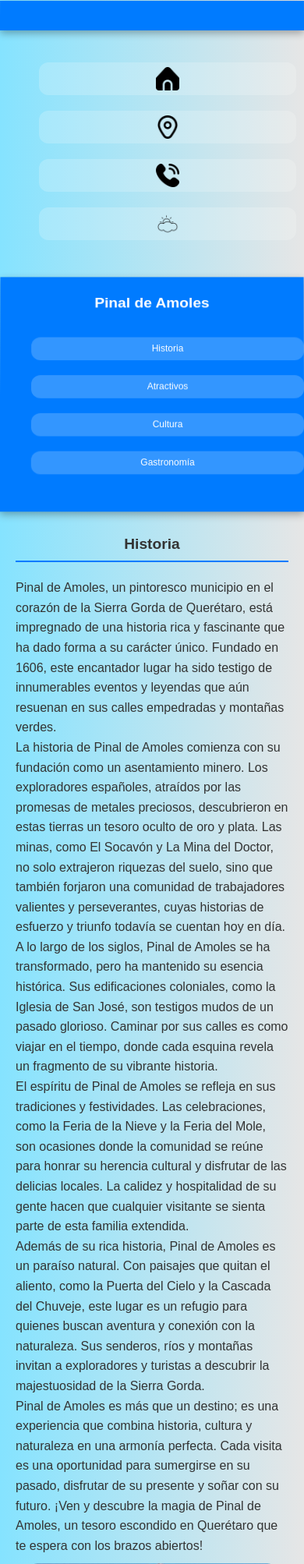
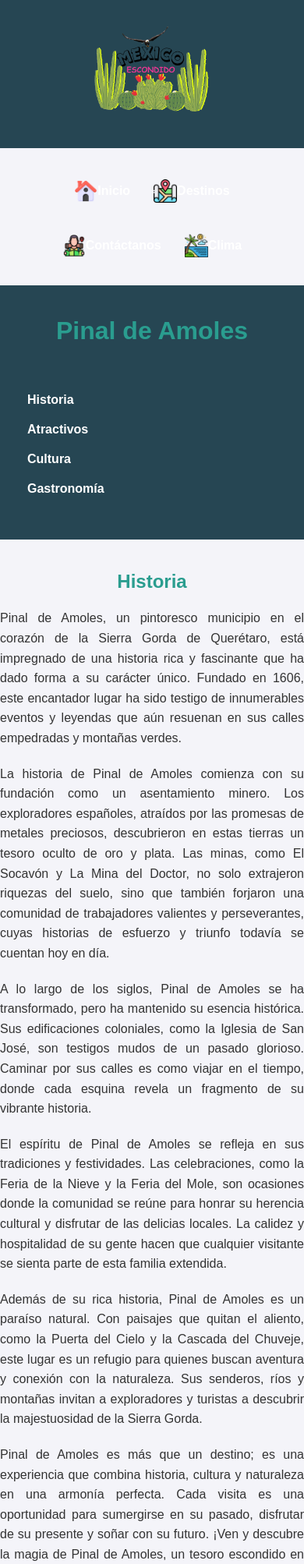
Before and after one commit to IVAN0137/estoesturismo, a PHP site: page /pinal.html in a window 390 px wide. Shown: the top 2006 px of the page at 78% size. Run offline with PHP 8.4, Linux system fonts and the light colour scheme.

Commit message:
modificacion y agregue el logo

```diff
--- a/css/presentacion.css
+++ b/css/presentacion.css
@@ -1,227 +1,226 @@
-/* Reset de estilos básicos */
-body, h1, h2, h3, p {
+/* General Styles */
+body {
+    font-family: 'Arial', sans-serif;
+    background-color: #f4f4f9;
     margin: 0;
     padding: 0;
+    color: #333;
+    overflow-x: hidden;
 }
 
-/* Estilos generales del cuerpo */
-body {
-    font-family: 'Arial', sans-serif;
-    line-height: 1.6;
-    background: linear-gradient(to right, #85e3ff, #e6e6e6);
-    color: #333;
-    perspective: 1000px; /* Añade perspectiva 3D */
+.container {
+    width: 90%;
+    margin: 0 auto;
 }
 
-/* Estilo del encabezado */
 header {
-    background: #007bff;
+    background-color: #264653;
     color: white;
     padding: 20px 0;
     text-align: center;
-    box-shadow: 0 4px 10px rgba(0, 0, 0, 0.3);
-    animation: fadeIn 2s ease-in-out, rotateHeader 3s ease-in-out infinite alternate;
+    position: relative;
 }
 
-@keyframes rotateHeader {
-    from { transform: rotateX(0deg); }
-    to { transform: rotateX(10deg); }
+.logo {
+    display: block;
+    margin: 0 auto;
+    width: 150px;
+    height: auto;
+    transition: transform 0.3s ease-in-out;
 }
 
-/* Estilo del contenedor de navegación */
-nav {
-    margin: 20px auto;
-    perspective: 1000px;
+.logo:hover {
+    transform: rotate(360deg);
 }
 
 nav ul {
+    list-style: none;
+    padding: 0;
     display: flex;
     justify-content: center;
-    list-style: none;
-    animation: slideIn 1.5s ease forwards;
+    flex-wrap: wrap;
+    margin-top: 20px;
 }
 
-@keyframes slideIn {
-    from { transform: translateY(-50px); opacity: 0; }
-    to { transform: translateY(0); opacity: 1; }
+nav ul li {
+    margin: 10px 20px;
 }
 
-nav li {
-    margin: 0 25px;
+nav ul li a {
+    text-decoration: none;
+    color: white;
+    font-weight: bold;
+    display: flex;
+    align-items: center;
     position: relative;
+    transition: transform 0.3s ease-in-out, background-color 0.3s ease-in-out;
+    padding: 10px 15px;
+    border-radius: 5px;
 }
 
-nav li a {
-    text-decoration: none;
-    color: #fff;
-    font-size: 18px;
-    display: flex;
-    align-items: center;
-    justify-content: center;
-    position: relative;
-    z-index: 10;
-    transition: transform 0.6s ease, background-color 0.4s ease;
-    padding: 12px 20px;
-    border-radius: 12px;
-    background-color: rgba(255, 255, 255, 0.2);
+nav ul li a img {
+    margin-right: 5px;
+    transition: transform 0.3s ease-in-out;
 }
 
-nav li a:hover {
-    background-color: rgba(255, 255, 255, 0.5);
-    transform: scale(1.4) rotateY(20deg);
+nav ul li a span {
+    position: relative;
+    z-index: 1;
 }
 
-nav img {
-    vertical-align: middle;
-    transition: transform 0.4s ease, filter 0.4s ease;
-    backface-visibility: hidden;
+nav ul li a:hover {
+    background-color: #2a9d8f;
+    transform: scale(1.1);
 }
 
-nav img:hover {
-    transform: scale(1.7) rotateZ(720deg);
-    filter: drop-shadow(3px 5px 10px rgba(0, 0, 0, 0.6));
+nav ul li a:hover img {
+    transform: scale(1.2);
 }
 
-nav li a span {
-    display: none;
-    position: absolute;
-    left: 60px;
-    top: 50%;
-    transform: translateY(-50%);
-    background-color: #00ff00;
-    color: #fff;
-    padding: 10px 16px;
-    border-radius: 12px;
-    white-space: nowrap;
-    box-shadow: 0 5px 15px rgba(0, 0, 0, 0.5);
-    opacity: 0;
-    z-index: 1000;
-    transition: opacity 0.4s ease, transform 0.4s ease;
+nav ul li a:hover .tooltip {
+    opacity: 1;
+    visibility: visible;
 }
 
-nav li:hover a span {
-    display: block;
-    opacity: 1;
-    transform: translate(80px, -50%) scale(1.3);
-    transition: all 0.5s ease-in-out;
+nav ul li a:active {
+    animation: fadeOut 0.6s forwards;
 }
 
-/* Estilo del contenedor principal */
-.container {
-    max-width: 1200px;
-    margin: 0 auto;
-    padding: 20px;
+/* Animación de desvanecimiento */
+@keyframes fadeOut {
+    0% {
+        opacity: 1;
+        transform: scale(1);
+    }
+    50% {
+        opacity: 0.5;
+        transform: scale(0.8);
+    }
+    100% {
+        opacity: 0;
+        transform: scale(1.2);
+    }
 }
 
-/* Estilos para las secciones */
-main {
-    padding: 20px;
-    animation: slideUp 2s ease-in-out;
+.tooltip {
+    position: absolute;
+    bottom: -25px;
+    left: 50%;
+    transform: translateX(-50%);
+    background-color: #e76f51;
+    color: white;
+    padding: 5px 10px;
+    border-radius: 5px;
+    opacity: 0;
+    visibility: hidden;
+    transition: opacity 0.3s ease-in-out;
+    white-space: nowrap;
 }
 
-@keyframes slideUp {
-    from { transform: translateY(50px); opacity: 0; }
-    to { transform: translateY(0); opacity: 1; }
+h1, h2, h3 {
+    color: #2a9d8f;
 }
 
-h1, h2 {
-    text-align: center;
-    margin-bottom: 20px;
-    animation: fadeInText 2s ease-in-out;
+h1 {
+    margin-top: 20px;
 }
 
-@keyframes fadeInText {
-    0% { opacity: 0; }
-    100% { opacity: 1; }
+header nav {
+    background-color: #264653;
+    padding: 10px 0;
 }
 
-h2 {
-    border-bottom: 2px solid #007bff;
-    padding-bottom: 5px;
+header nav ul {
+    display: flex;
+    justify-content: center;
 }
 
-/* Estilos para las imágenes de las atracciones */
-.attraction img {
-    max-width: 80%;
-    height: auto;
-    border-radius: 10px;
-    transition: transform 0.8s ease, box-shadow 0.8s ease;
-    margin: 10px auto;
-    display: block;
-    transform: perspective(800px) rotateY(0deg);
+header nav ul li {
+    margin: 0 20px;
 }
 
-.attraction img:hover {
-    transform: perspective(800px) rotateY(20deg) scale(1.1);
-    box-shadow: 0 20px 40px rgba(0, 0, 0, 0.5);
+main {
+    margin-top: 20px;
 }
 
-/* Estilo del pie de página */
-footer {
-    background: #007bff;
-    color: white;
+main h2 {
     text-align: center;
-    padding: 10px 0;
-    position: relative;
-    margin-top: 20px;
-    animation: rotateFooter 2s ease-in-out infinite alternate;
+    margin-top: 40px;
 }
 
-@keyframes rotateFooter {
-    from { transform: rotateX(0deg); }
-    to { transform: rotateX(10deg); }
+main p {
+    text-align: justify;
+    line-height: 1.6;
+    margin: 20px 0;
 }
 
-/* Media queries para hacerlo responsive */
-@media (max-width: 1024px) {
-    nav li a {
-        padding: 10px 15px;
-        font-size: 16px;
+.attraction {
+    margin-bottom: 40px;
+    text-align: center;
+    position: relative;
+    overflow: hidden;
+    transition: transform 0.3s ease-in-out;
 }
 
 .attraction img {
-        max-width: 90%;
-    }
+    width: 100%;
+    height: auto;
+    max-width: 600px;
+    border-radius: 10px;
+    transition: transform 0.3s ease-in-out, filter 0.3s ease-in-out;
 }
 
-@media (max-width: 768px) {
-    nav li {
-        margin: 0 15px;
+.attraction:hover img {
+    transform: scale(1.1);
+    filter: brightness(80%);
 }
 
-    nav li a {
-        padding: 8px 12px;
-        font-size: 14px;
+.attraction .description {
+    position: absolute;
+    top: 50%;
+    left: 50%;
+    transform: translate(-50%, -50%);
+    color: white;
+    background-color: rgba(0, 0, 0, 0.5);
+    padding: 20px;
+    border-radius: 10px;
+    opacity: 0;
+    visibility: hidden;
+    transition: opacity 0.3s ease-in-out;
 }
 
-    h1, h2 {
-        font-size: 1.5em;
+.attraction:hover .description {
+    opacity: 1;
+    visibility: visible;
 }
 
-    .container {
-        padding: 15px;
-    }
+footer {
+    background-color: #264653;
+    color: white;
+    text-align: center;
+    padding: 20px 0;
+    margin-top: 40px;
 }
 
-@media (max-width: 480px) {
-    nav ul {
+footer p {
+    margin: 0;
+}
+
+@media screen and (max-width: 768px) {
+    nav ul li {
+        display: block;
+        margin: 10px 0;
+    }
+
+    header nav ul {
         flex-direction: column;
     }
 
-    nav li {
-        margin: 10px 0;
+    nav ul li a img {
+        margin-right: 0;
     }
 
-    nav li a {
-        padding: 6px 10px;
-        font-size: 12px;
-    }
-
-    h1, h2 {
-        font-size: 1.2em;
-    }
-
-    .container {
-        padding: 10px;
+    .attraction img {
+        max-width: 100%;
     }
 }
--- a/landa.html
+++ b/landa.html
@@ -7,7 +7,9 @@
     <link rel="stylesheet" href="css/presentacion.css">
 </head>
 <body>
-    <header></header>
+    <header><div class="container">
+        <img src="res/logo/MEXICO ESCONDIDO.png" alt="Logo" class="logo">
+    </div></header>
         <div class="container">
             <nav>
                 <ul>
@@ -25,7 +27,7 @@
                     </li>
                     <li>
                         <a href="ver_registros.html">
-                            <img src="res/botones/llamada-telefonica.png" alt="Contáctanos" width="30px" height="30px">
+                            <img src="res/botones/guiaturistico.png" alt="Contáctanos" width="30px" height="30px">
                             <span>Contáctanos</span>
                         </a>
                     </li>
--- a/pinal.html
+++ b/pinal.html
@@ -7,7 +7,9 @@
     <link rel="stylesheet" href="css/presentacion.css">
 </head>
 <body>
-    <header></header>
+    <header><div class="container">
+        <img src="res/logo/MEXICO ESCONDIDO.png" alt="Logo" class="logo">
+    </div></header>
         <div class="container">
             <nav>
                 <ul>
@@ -20,14 +22,14 @@
                     </li>
                     <li>
                         <a href="mapa.html">
-                            <img src="res/botones/marcador.png" alt="Destinos" width="30px" height="30px">
+                            <img src="res/botones/lugar.png" alt="Destinos" width="30px" height="30px">
                             <span>Destinos</span>
                             <span class="tooltip">Ver destinos disponibles</span>
                         </a>
                     </li>
                     <li>
                         <a href="ver_registros.html">
-                            <img src="res/botones/llamada-telefonica.png" alt="Contáctanos" width="30px" height="30px">
+                            <img src="res/botones/guiaturistico.png" alt="Contáctanos" width="30px" height="30px">
                             <span>Contáctanos</span>
                             <span class="tooltip">Ponte en contacto con nosotros</span>
                         </a>
@@ -44,6 +46,7 @@
 
 
         </div>
+
     </header>
     <header>
         <h1>Pinal de Amoles</h1>
```
Also changed, not shown: css/index.css (+13 -12 lines), index.html (+11 -6 lines), jalpan.html (+5 -3 lines), xilitla.html (+5 -3 lines), res/botones/CLIMA.png, res/botones/guiaturistico.png (added), res/botones/hogar.png, res/botones/lugar.png (added), res/logo/MEXICO ESCONDIDO.png (added). Lines whose indentation alone changed are shown as unchanged.
